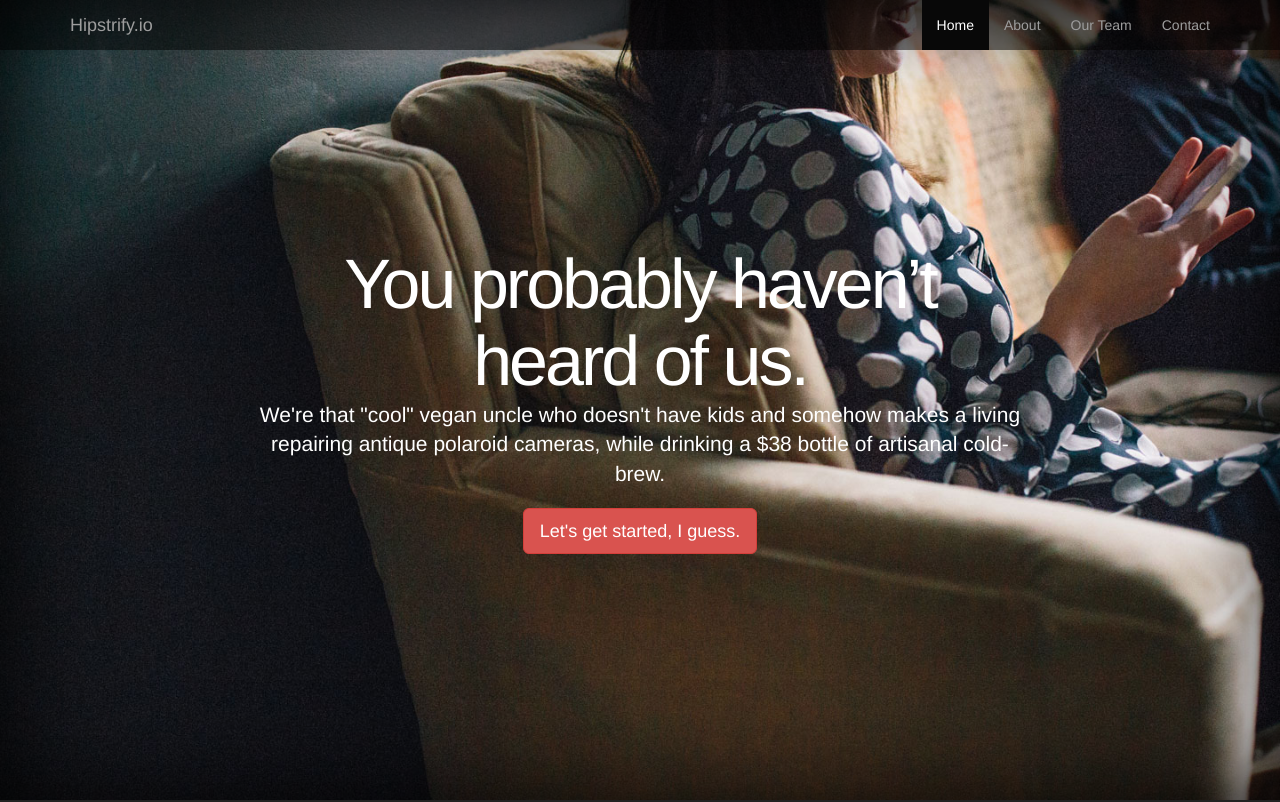
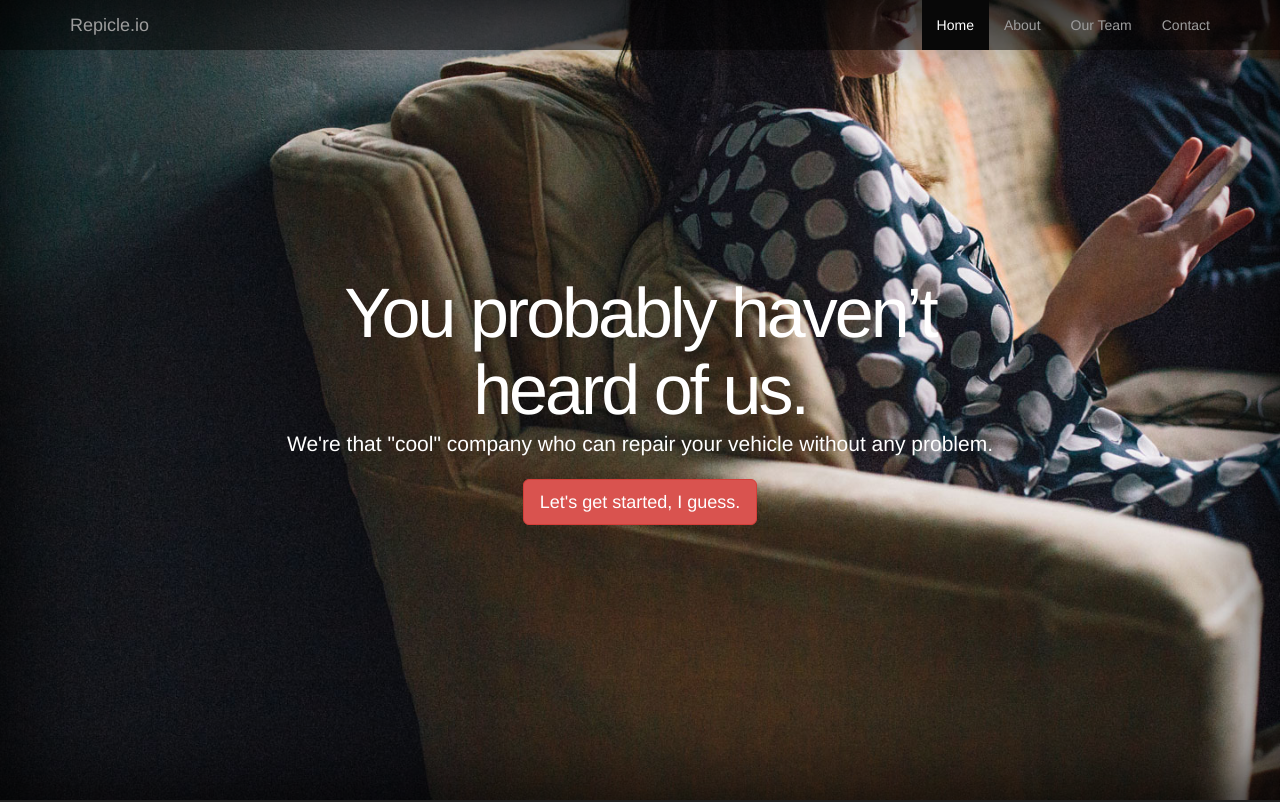
Before and after one commit to aksh1612/Hipstrify.io, a plain HTML site: page index.html in a window 1280 px wide. Shown: the top 802 px of the page. Drawn offline with nearby package versions, Linux system fonts and the light colour scheme.

Commit message:
Update index.html

```diff
--- a/index.html
+++ b/index.html
@@ -5,7 +5,7 @@
     <meta http-equiv="X-UA-Compatible" content="IE=edge">
     <meta name="viewport" content="width=device-width, initial-scale=1">
 
-    <title>Hipstrify.io</title>
+    <title>Repicle.io</title>
 
     <!-- Bootstrap -->
     <link href="bootstrap/css/bootstrap.min.css" rel="stylesheet">
@@ -29,7 +29,7 @@
                     <span class="icon-bar"></span>
                     <span class="icon-bar"></span>
                 </button>
-                <a class="navbar-brand" href="index.html">Hipstrify.io</a>
+                <a class="navbar-brand" href="index.html">Repicle.io</a>
             </div>
 
             <div class="collapse navbar-collapse" id="navbar-collapse">
@@ -46,7 +46,7 @@
     <div class="cover">
         <div class="cover-text">
             <h1>You probably haven&rsquo;t heard of us.</h1>
-            <p class="lead">We're that "cool" vegan uncle who doesn't have kids and somehow makes a living repairing antique polaroid cameras, while drinking a $38 bottle of artisanal cold-brew.</p>
+            <p class="lead">We're that "cool" company who can repair your vehicle without any problem.</p>
             <a href="#why-us" role="button" class="btn btn-danger btn-lg">Let's get started, I guess.</a>
         </div>
     </div>
```
